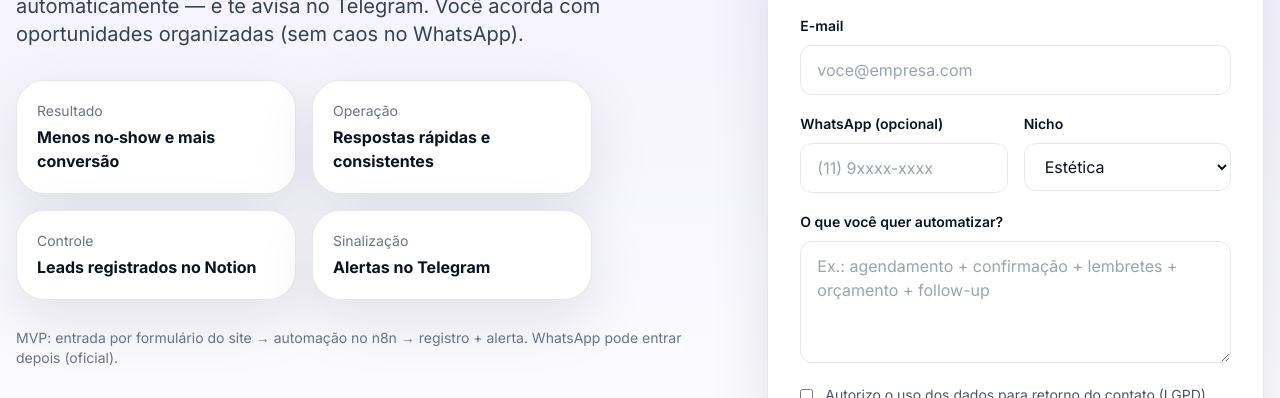
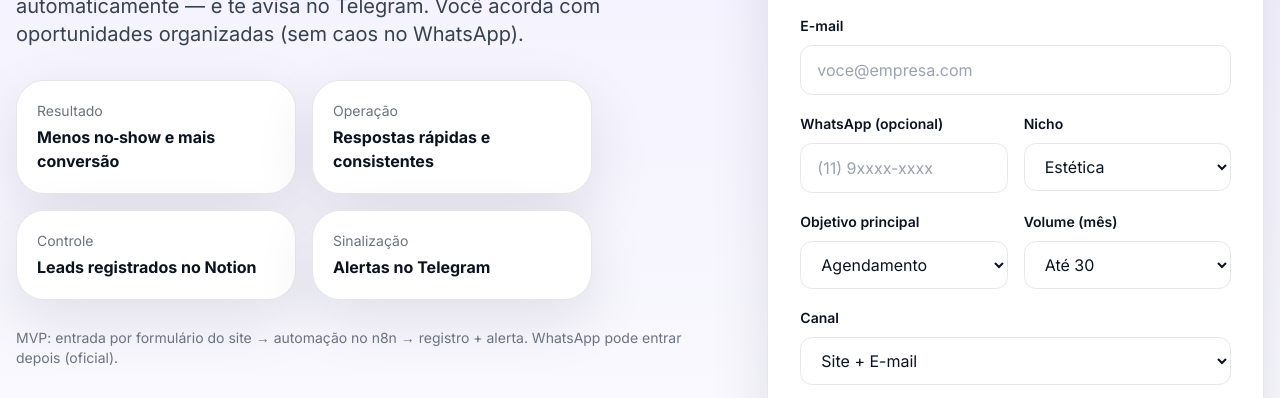
Before and after one commit to AlexOliverax/All-Solution-Systems, an Astro site: page / in a window 1280 px wide. Shown: the part 390-788 px from the top of the page. Built offline with nearby package versions, Linux system fonts and the light colour scheme; Astro itself is replaced by a stand-in of ours.

Commit message:
form: add goal/volume/channel fields for automatic plan selection

```diff
--- a/src/components/product/Lead247Hero.astro
+++ b/src/components/product/Lead247Hero.astro
@@ -83,9 +83,39 @@ const NICHOS = [
               </label>
             </div>
 
+            <div class="grid grid-cols-1 sm:grid-cols-2 gap-4">
+              <label class="block">
+                <span class="text-sm font-semibold text-premium-ink">Objetivo principal</span>
+                <select name="goal" class="mt-2 w-full rounded-xl border border-gray-200 px-4 py-3 bg-white focus:outline-none focus:ring-2 focus:ring-brand-blue/40">
+                  <option value="agendamento">Agendamento</option>
+                  <option value="orcamento">Orçamento</option>
+                  <option value="suporte">Suporte / Dúvidas</option>
+                  <option value="followup">Follow-up / Reativação</option>
+                </select>
+              </label>
+
+              <label class="block">
+                <span class="text-sm font-semibold text-premium-ink">Volume (mês)</span>
+                <select name="volume" class="mt-2 w-full rounded-xl border border-gray-200 px-4 py-3 bg-white focus:outline-none focus:ring-2 focus:ring-brand-blue/40">
+                  <option value="ate_30">Até 30</option>
+                  <option value="31_100">31–100</option>
+                  <option value="100_plus">100+</option>
+                </select>
+              </label>
+            </div>
+
             <label class="block">
-              <span class="text-sm font-semibold text-premium-ink">O que você quer automatizar?</span>
-              <textarea name="message" required rows={4} class="mt-2 w-full rounded-xl border border-gray-200 px-4 py-3 focus:outline-none focus:ring-2 focus:ring-brand-blue/40" placeholder="Ex.: agendamento + confirmação + lembretes + orçamento + follow-up" />
+              <span class="text-sm font-semibold text-premium-ink">Canal</span>
+              <select name="channel" class="mt-2 w-full rounded-xl border border-gray-200 px-4 py-3 bg-white focus:outline-none focus:ring-2 focus:ring-brand-blue/40">
+                <option value="site_email">Site + E-mail</option>
+                <option value="whatsapp">WhatsApp</option>
+                <option value="ambos">Site + WhatsApp</option>
+              </select>
+            </label>
+
+            <label class="block">
+              <span class="text-sm font-semibold text-premium-ink">Descreva o caso (1–2 frases)</span>
+              <textarea name="message" required rows={4} class="mt-2 w-full rounded-xl border border-gray-200 px-4 py-3 focus:outline-none focus:ring-2 focus:ring-brand-blue/40" placeholder="Ex.: Quero agendamento + confirmação automática e reduzir no-show." />
             </label>
 
             <!-- honeypot anti-spam -->
@@ -136,6 +166,9 @@ const NICHOS = [
           phone: String(data.phone || ''),
           company: String(data.company || ''),
           nicho: String(data.nicho || ''),
+          goal: String(data.goal || ''),
+          volume: String(data.volume || ''),
+          channel: String(data.channel || ''),
           message: String(data.message || ''),
           website: String(data.website || ''),
           consent: data.consent === 'on',
```
